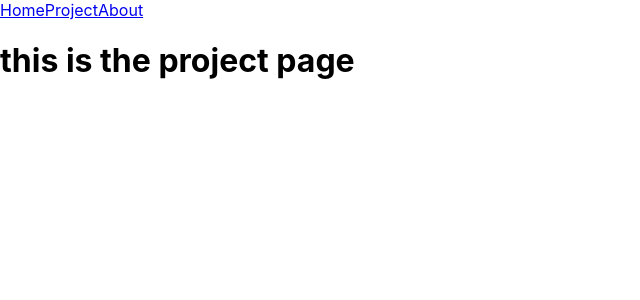
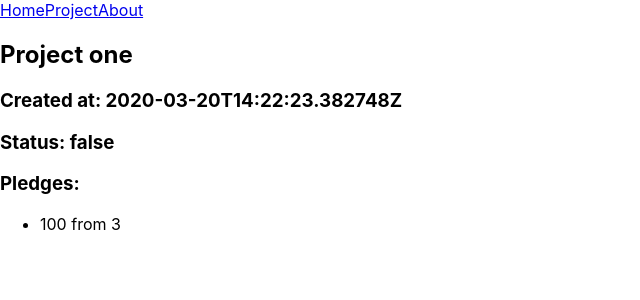
Before and after one commit to Mrsschalkwyk/crowdfunding, a React (Create React App) app: page /ProjectPage in a window 1280 px wide. Shown: the top 300 px of the page, without its empty margins (0-640 px from the left). Built offline with nearby package versions, Linux system fonts and the light colour scheme.

Commit message:
moved pages around day3

```diff
--- /dev/null
+++ b/src/components/Nav/ProjectCard/ProjectCard.jsx
@@ -0,0 +1,16 @@
+import React from "react";
+import {Link } from "react-router-dom";
+
+function ProjectCard(props) {
+    const {projectData } =props;
+    return (
+        <div>
+            <Link to="/project">
+                <img src={projectData.image}/>
+                <h3>{projectData.title}</h3>
+            </Link>
+        </div>
+    );
+}
+
+export default ProjectCard;
--- a/src/components/pages/HomePage.jsx
+++ /dev/null
@@ -1,7 +0,0 @@
-import React from "react";
-
-function HomePage() {
-    return <h1>this is homepage</h1>
-}
-
-export default HomePage;
--- a/src/components/pages/ProjectPage.jsx
+++ /dev/null
@@ -1,7 +0,0 @@
-import React from "react";
-
-function ProjectPage() {
-    return <h1>this is the project page</h1>
-}
-
-export default ProjectPage;
--- /dev/null
+++ b/src/pages/HomePage.jsx
@@ -0,0 +1,16 @@
+import React from "react";
+import { allProjects } from "../data";
+import ProjectCard from "../components/ProjectCard/ProjectCard";
+
+
+function HomePage() {
+
+    <div>
+    {allProjects.map((projectData, key) => {
+    return <ProjectCard key={key} projectData={projectData}/>;
+    })}
+    </div>
+
+}
+
+export default HomePage;
--- /dev/null
+++ b/src/pages/ProjectPage.jsx
@@ -0,0 +1,27 @@
+import React from "react";
+import { oneProject } from "../data";
+
+
+function ProjectPage() {
+    return (
+        <div>
+            <h2>{oneProject.title}</h2>
+            <h3>Created at: {oneProject.date_created}</h3>
+            <h3>{`Status: ${oneProject.is_open}`}</h3>
+            <h3>Pledges:</h3>
+            <ul>
+            {oneProject.pledges.map((pledgeData, key) => {
+                   return (
+                    <li>
+                        {pledgeData.amount} from {pledgeData.supporter}
+                    </li>
+                    );
+                })}
+            </ul>
+        </div>
+    );
+
+
+}
+
+export default ProjectPage;
```
Also changed, not shown: src/App.js (+5 -3 lines), src/notes.txt (added), src/pages/AboutPage.jsx (renamed from src/components/pages/AboutPage.jsx).
